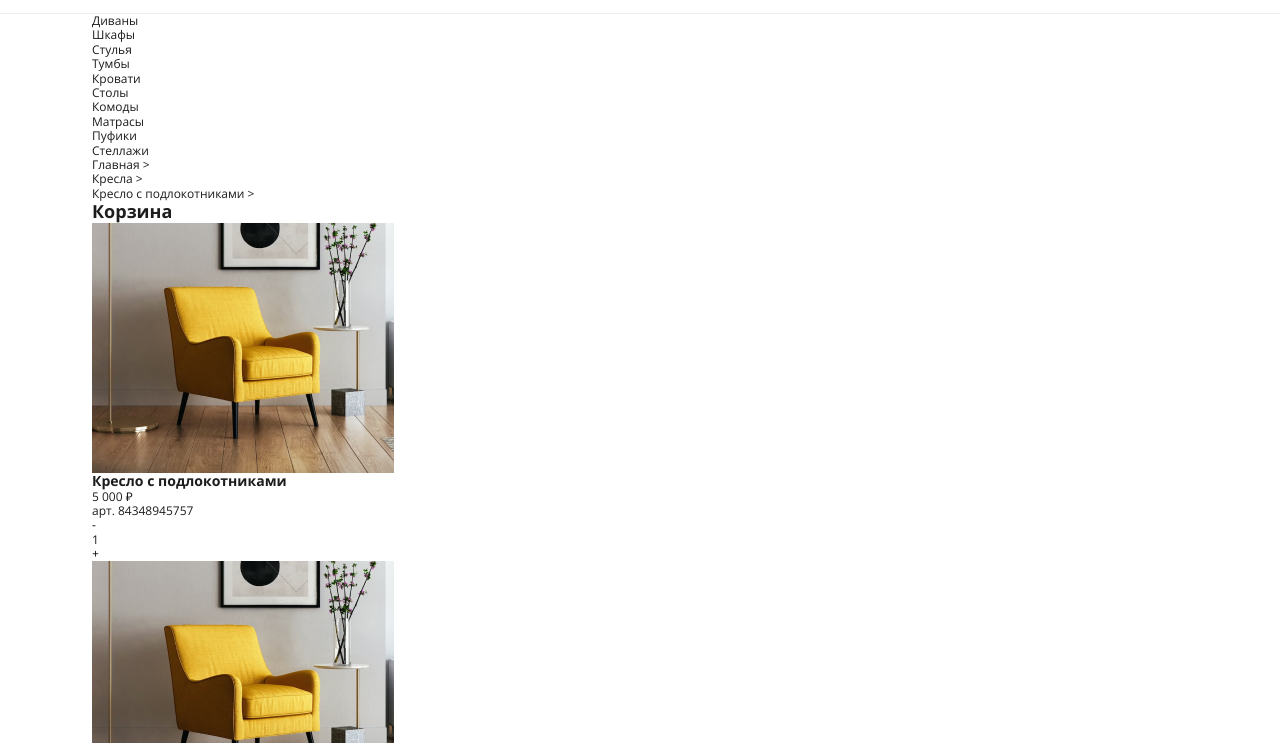
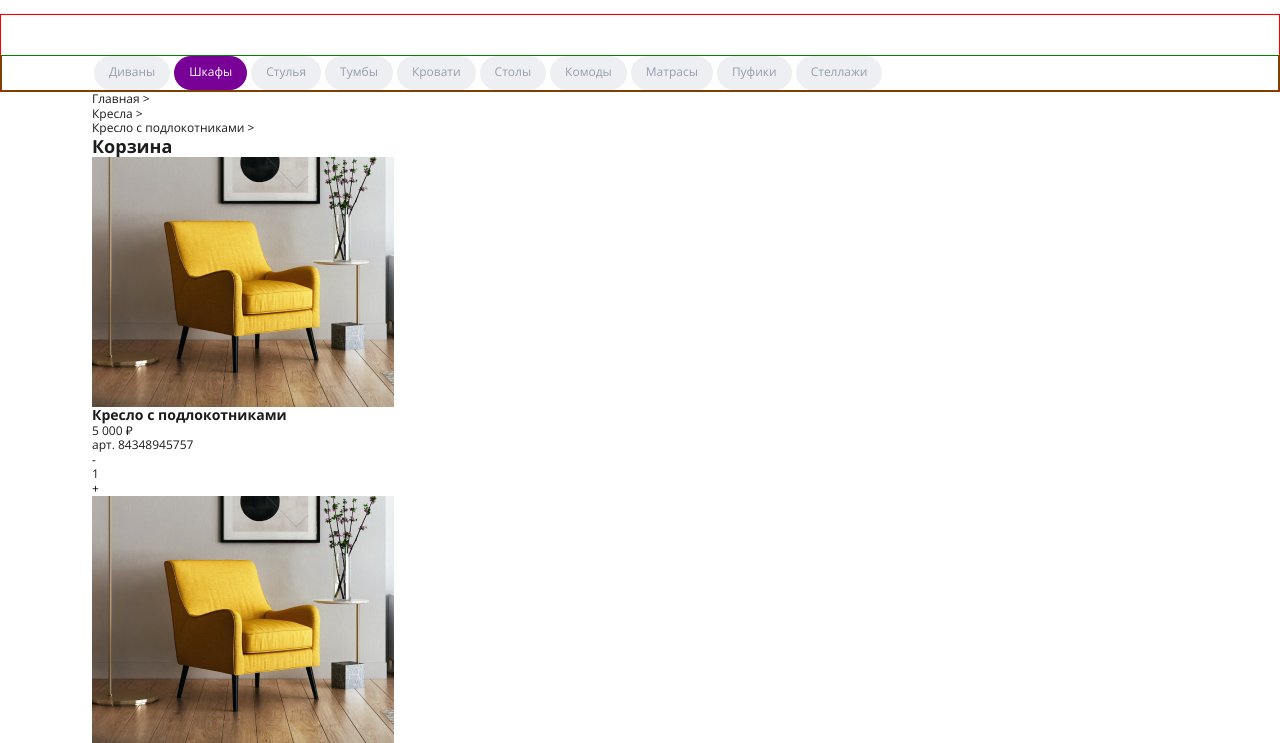
Before and after one commit to Rednata/koff, a website built with Vite: page index.html in a window 1280 px wide. Shown: the part 57-800 px from the top of the page. Built offline with nearby package versions, Linux system fonts and the light colour scheme.

Commit message:
feat: style for catalog

```diff
--- a/index.html
+++ b/index.html
@@ -59,7 +59,7 @@
               <a class="catalog__link" href="/category?slug=Диваны">Диваны</a>
             </li>
             <li class="catalog__item">
-              <a class="catalog__link" href="/category?slug=Шкафы">Шкафы</a>
+              <a class="catalog__link catalog__link_active" href="/category?slug=Шкафы">Шкафы</a>
             </li>
             <li class="catalog__item">
               <a class="catalog__link" href="/category?slug=Стулья">Стулья</a>
--- a/styles/catalog.scss
+++ b/styles/catalog.scss
@@ -1,14 +1,76 @@
 .catalog {
+	border: 1px solid red;
+	overflow-x: hidden;
+	padding-top: 24px;
+
+	@media (min-width: 580px) {
+		padding-top: 32px;
+	}
+	@media (min-width: 820px) {
+		padding-top: 40px;
+	}
 
 		&__container {
+			// padding-right: 0;
+			padding: 0;
+			border: 1px solid green;
+
+			// @media (min-width: 1120px) {
+			// 	padding: 0 92px;
+
+			// }
 		}
 
 		&__list {
+			display: flex;
+			gap: 4px;
+			overflow-x: auto;
+			padding: 0 16px;
+
+			@media (min-width: 580px) {
+				padding: 0 29px;
+			}
+
+			@media (min-width: 820px) {
+				padding: 0 43px;
+			}
+
+			@media (min-width: 1120px) {
+				padding: 0 92px;
+			}
 		}
 
 		&__item {
 		}
 
 		&__link {
+			display: block;
+			color: #969EAE;
+			border-radius: 32px;
+			background-color: #EEEFF2;
+			padding: 8px 14px 10px 14px;
+			outline: none;
+			border: 1px solid transparent;
+
+			&:hover,
+			&:focus-visible {
+				color: #780096;
+				border-color: #780096;
+			}
+			&:active,
+			&_active {
+				color: #fff;
+				background-color: #780096;
+
+				&:hover,
+				&:focus-visible {
+					color: #fff;
+				}
+			}
+
+			&_active {
+				pointer-events: none;
+			}
+
 		}
 }
```
Also changed, not shown: styles/default.scss (+12 -0 lines).
